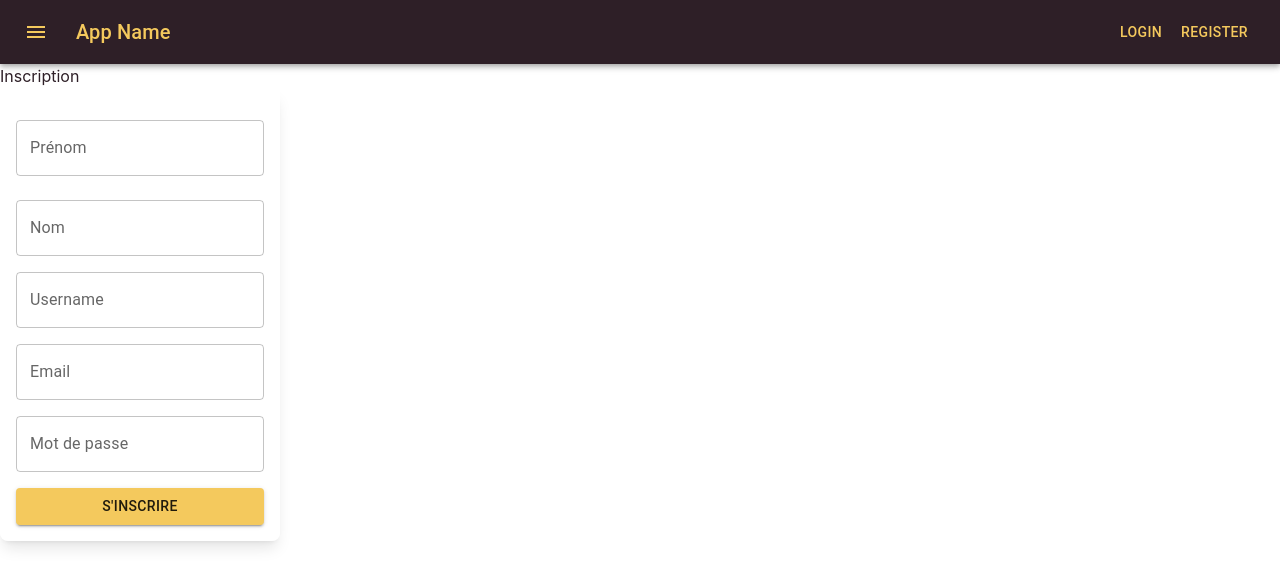
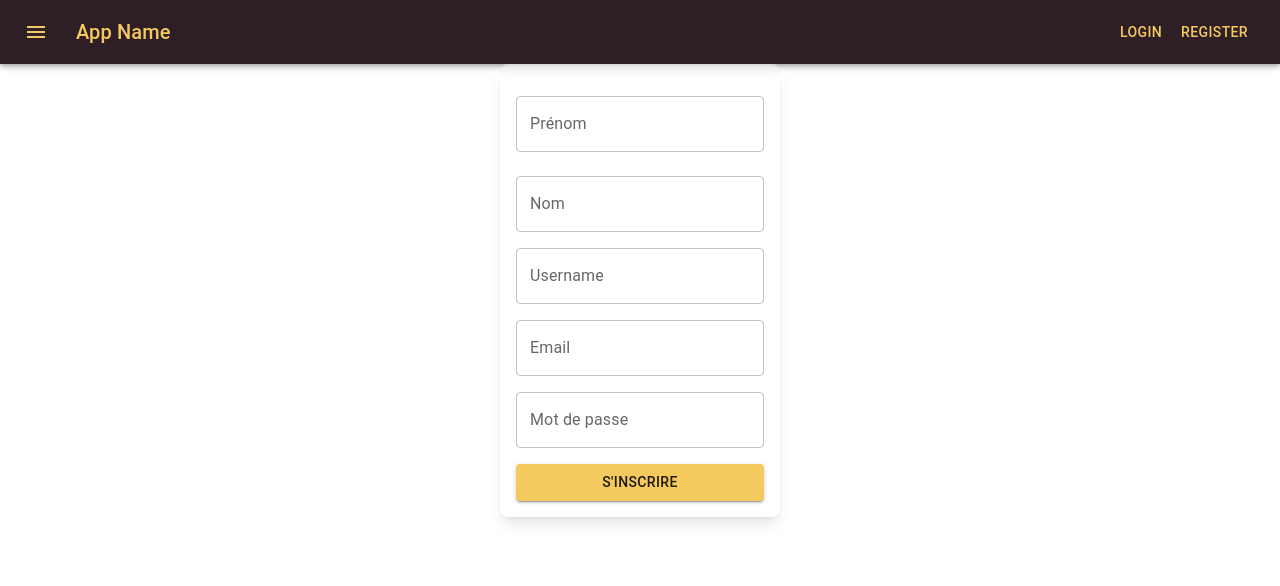
Before and after one commit to Souuum/air-beenbee, a React (Vite) app in the folder air-beenbee.app/: page /register/locataire in a window 1280 px wide. Shown: the top 586 px of the page. Built offline with nearby package versions, Linux system fonts and the light colour scheme.

Commit message:
changed layout

```diff
--- a/air-beenbee.app/src/pages/HomePage.tsx
+++ b/air-beenbee.app/src/pages/HomePage.tsx
@@ -1,3 +1,4 @@
+import AppBar from "../components/AppBar";
 
 
 
@@ -8,7 +9,7 @@ const HomePage = ()  => {
 
   return (
 
-    <div className=" flex justify-center w-dvw ">
+    <div className="text-center">
         <h1>Home Page</h1>
     </div>
 
--- a/air-beenbee.app/src/pages/LocataireRegisterPage.tsx
+++ b/air-beenbee.app/src/pages/LocataireRegisterPage.tsx
@@ -1,8 +1,12 @@
 
+import { useNavigate } from 'react-router-dom';
 import { FormField, Form} from "../components/Form";
+import AppBar from '../components/AppBar';
 
 
 const RegisterPage = ()  => {
+
+  const navigate = useNavigate();
 
   const formStructure: FormField[] = [
     { name: 'prenom', label: 'Prénom', type: 'text' },
@@ -23,6 +27,9 @@ const RegisterPage = ()  => {
       }).then((response) => {
         if (response.ok) {
           console.log('Inscription réussie');
+          //redirect to login page
+          navigate('/');
+
         } else {
           console.log('Inscription échouée');
         }
@@ -31,11 +38,13 @@ const RegisterPage = ()  => {
 
     return (
 
-      <div className="">
-        <h1> Inscription</h1>
-          <div className="w-max">
+      <div>
+      <div className="flex flex-col w-full justify-center">
+          <div className="flex w-full justify-center">
+
           <Form formStructure={formStructure} onSubmit={handleFormSubmit} />
           </div>
+      </div>
       </div>
 
     )
```
